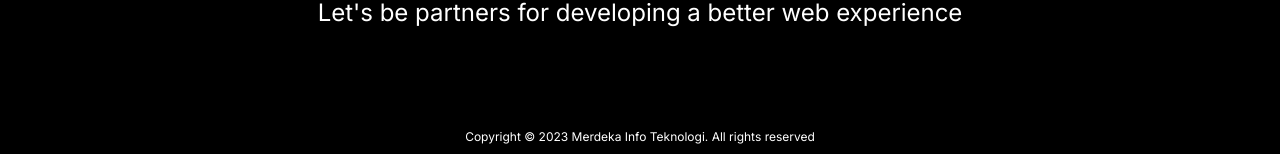
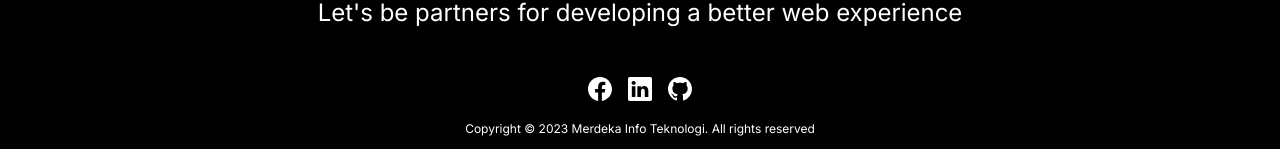
Before and after one commit to abelmorad/merdekainfotek, a Next.js app: page / in a window 1280 px wide. Shown: the part 943-1097 px from the top of the page. Built offline with nearby package versions, Linux system fonts and the light colour scheme.

Commit message:
Refactor: icons

```diff
--- a/src/components/layouts/Footer.tsx
+++ b/src/components/layouts/Footer.tsx
@@ -1,8 +1,6 @@
 import Image from 'next/image'
 import logo from 'public/logo/merdaka.png'
-import fb from 'public/logo/facebook.svg'
-import linkedin from 'public/logo/linkedin.svg'
-import github from 'public/logo/github.svg'
+import { BsFacebook, BsGithub, BsLinkedin } from 'react-icons/bs'
 
 const Footer = () => {
   return (
@@ -18,15 +16,15 @@ const Footer = () => {
         <p className="text-2xl text-center mb-12">
           Let&apos;s be partners for developing a better web experience
         </p>
-        <div className="flex place-content-center gap-4 mb-5">
+        <div className="flex place-content-center items-center gap-4 mb-5">
           <a href="https://facebook.com/" title="facebooklink" target="_blank">
-            <Image src={fb} alt="facebook" height={28} width={28} />
+            <BsFacebook size='1.5rem' />
           </a>
           <a href="https://linkedin.com/" title="linkedin link" target="_blank">
-            <Image src={linkedin} alt="linkedin" height={28} width={28} />
+            <BsLinkedin size='1.5rem'/>
           </a>
           <a href="https://github.com/" title="github link" target="_blank">
-            <Image src={github} alt="github" height={28} width={28} />
+            <BsGithub size='1.5rem' />
           </a>
         </div>
         <p className="text-xs text-center mb-3">
```
